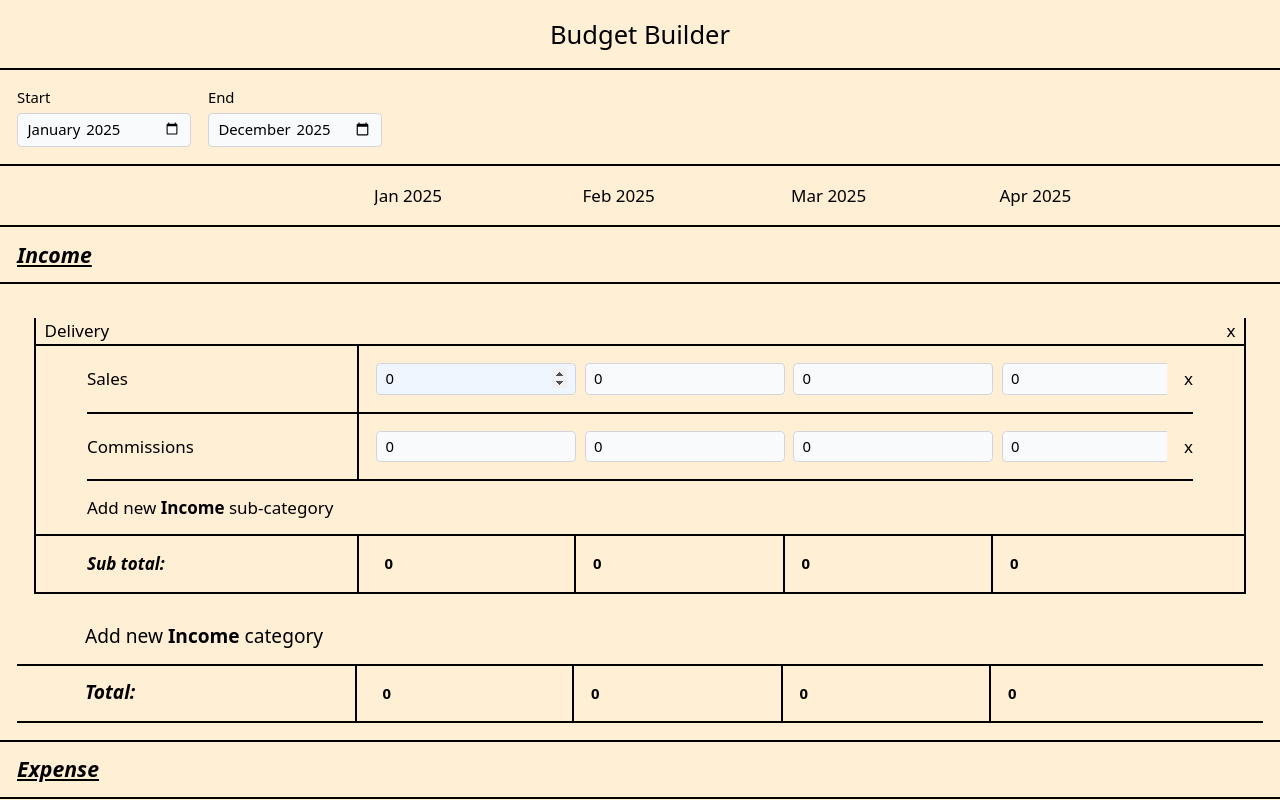
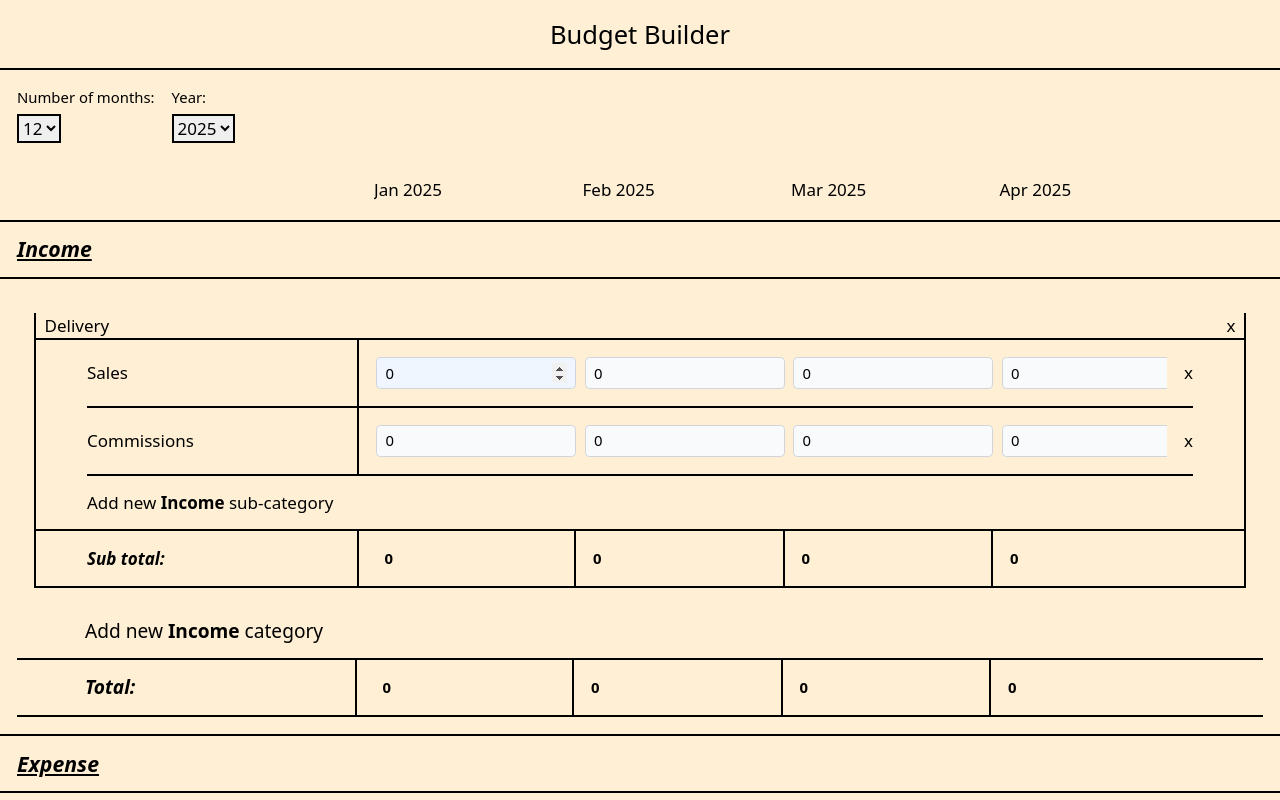
Before and after one commit to loitph/avnon-assessment, an Angular app: page /budget-builder in a window 1280 px wide. Shown: the top 800 px of the page. Built offline with nearby package versions, Linux system fonts and the light colour scheme.

Commit message:
Enhance budget builder with month and year selection functionality

```diff
--- a/src/app/core/services/budget-service/budget-service.ts
+++ b/src/app/core/services/budget-service/budget-service.ts
@@ -12,10 +12,10 @@ import {
   providedIn: 'root',
 })
 export class BudgetService {
+  _numberOfMonths = signal(12);
+  _year = signal(2025);
+
   data = signal<DataBudget>({
-    startMonth: '2025-01',
-    endMonth: '2025-12',
-
     parentCategories: [
       {
         id: 'pcat-1',
@@ -186,8 +186,7 @@ export class BudgetService {
     });
   }
 
-  setDateRange(start: MonthVal, end: MonthVal) {
-    this.data.update((d) => ({ ...d, startMonth: start, endMonth: end }));
+  setDateRange() {
     this.initRow();
     this.isDateUpdated.set(true);
   }
@@ -211,29 +210,21 @@ export class BudgetService {
   }
 
     private generateMonths(): { key: MonthVal; label: string }[] {
-    const start = this.data().startMonth;
-    const end = this.data().endMonth;
+      let startMonth = 1;
+      let endMonth = this._numberOfMonths();
+      const year = this._year();
       const months: { key: MonthVal; label: string }[] = [];
-    let [startYear, startMonth] = start.split('-').map(Number);
-    let [endYear, endMonth] = end.split('-').map(Number);
 
-    while (startYear < endYear || (startYear === endYear && startMonth <= endMonth)) {
+      while (startMonth <= endMonth) {
         months.push({
-        // ex: "2025-01"
-        key: `${startYear}-${startMonth.toString().padStart(2, '0')}` as MonthVal,
-
-        // ex: "Jan 2025"
-        label: new Date(startYear, startMonth - 1).toLocaleString('default', {
+          key: `${year}-${startMonth.toString().padStart(2, '0')}` as MonthVal,
+          label: new Date(year, startMonth - 1).toLocaleString('default', {
             month: 'short',
             year: 'numeric',
           }),
         });
 
-      // auto increasement month and year if needed
-      if (startMonth === 12) {
-        startMonth = 1;
-        startYear++;
-      } else startMonth++;
+        startMonth++;
       }
 
       return months;
--- a/src/app/pages/budget-builder/budget-builder.html
+++ b/src/app/pages/budget-builder/budget-builder.html
@@ -1,4 +1,4 @@
-<p class="w-full text-2xl text-center p-4 border-solid border-b-2 border-black bg-[papayawhip]">
+<p class="w-full text-2xl text-center p-4 border-solid border-b-2 border-black">
   Budget Builder
 </p>
 
--- a/src/app/pages/budget-builder/components/month-selector/month-selector.html
+++ b/src/app/pages/budget-builder/components/month-selector/month-selector.html
@@ -1,32 +1,41 @@
-<div class="flex gap-4 w-full text-2xl p-4 border-solid border-b-2 border-black bg-[papayawhip]">
+<div class="date-container">
   <div>
     <label
-      class="block text-sm font-medium"
-      for="month-start-selector"
+      class="date-title"
+      for="month-selector"
     >
-      Start
+      Number of months:
     </label>
-    <input
-      id="month-start-selector"
-      type="month"
-      [(ngModel)]="start"
-      (change)="update()"
-      class="mt-1"
-    />
+
+    <select
+      id="month-selector"
+      class="outline-none text-base border-primary"
+      [ngModel]="_numberOfMonths()"
+      (change)="updateMonth($event)"
+    >
+      @for (month of months; track $index) {
+        <option [value]="month">{{ month }}</option>
+      }
+    </select>
   </div>
+
   <div>
     <label
-      class="block text-sm font-medium"
-      for=""
+      class="date-title"
+      for="year-selector"
     >
-      End
+      Year:
     </label>
-    <input
-      id="month-end-selector"
-      type="month"
-      [(ngModel)]="end"
-      (change)="update()"
-      class="mt-1"
+
+    <select
+      id="year-selector"
+      class="outline-none text-base border-primary"
+      [ngModel]="_year()"
+      (change)="updateYear($event)"
     >
+      @for (year of years; track $index) {
+        <option [value]="year">{{ year }}</option>
+      }
+    </select>
   </div>
 </div>
--- a/src/app/pages/budget-builder/components/month-selector/month-selector.scss
+++ b/src/app/pages/budget-builder/components/month-selector/month-selector.scss
@@ -0,0 +1,7 @@
+.date-container {
+  @apply flex w-full gap-4 justify-start items-center text-2xl p-4;
+}
+
+.date-title {
+  @apply block text-sm font-medium;
+}
--- a/src/app/pages/budget-builder/components/month-selector/month-selector.ts
+++ b/src/app/pages/budget-builder/components/month-selector/month-selector.ts
@@ -11,10 +11,23 @@ import { BudgetService } from '@services/budget-service/budget-service';
 })
 export class MonthSelector {
   private budgetService = inject(BudgetService);
-  start: MonthVal = this.budgetService.data().startMonth;
-  end: MonthVal = this.budgetService.data().endMonth;
 
-  update() {
-    this.budgetService.setDateRange(this.start, this.end);
+  _numberOfMonths = this.budgetService._numberOfMonths;
+  _year = this.budgetService._year;
+
+  private monthOfYear = 12;
+  private numberOfYears = 84; // from 1942 to 2025
+
+  months =  Array.from({ length: this.monthOfYear }, (_, i) => i + 1);
+  years = Array.from({ length: this.numberOfYears }, (_, i) => new Date().getFullYear() - i);
+
+  updateMonth(event: Event) {
+    this.budgetService._numberOfMonths.set(Number((event.target as HTMLSelectElement).value));
+    this.budgetService.setDateRange();
+  }
+
+  updateYear(event: Event) {
+    this.budgetService._year.set(Number((event.target as HTMLSelectElement).value));
+    this.budgetService.setDateRange();
   }
 }
--- a/src/app/pages/budget-builder/components/planning/planning.html
+++ b/src/app/pages/budget-builder/components/planning/planning.html
@@ -1,5 +1,5 @@
-<div class="flex flex-col bg-[papayawhip]">
-  <div class="flex justify-between gap-4 h-auto border-b-2 border-solid border-black px-20">
+<div class="flex flex-col">
+  <div class="flex gap-4 h-auto border-b-2 border-solid border-black px-20">
     <div class="min-w-64"></div>
 
     <div
@@ -27,7 +27,7 @@
         <div class="px-12 border-x-2 border-solid border-black">
           @for (child of data().categories || []; track $index) {
             @if (child.parentId == parent.id) {
-              <div class="flex justify-between gap-4 h-auto border-b-2 border-solid border-black">
+              <div class="flex gap-4 h-auto border-b-2 border-solid border-black">
                 <p class="min-w-64 border-solid border-r-2 border-black flex justify-start items-center text-wrap">{{ child.name }}</p>
 
                 <div
@@ -117,7 +117,7 @@
         <div class="px-12 border-x-2 border-solid border-black">
           @for (child of data().categories || []; track $index) {
             @if (child.parentId == parent.id) {
-              <div class="flex justify-between gap-4 h-auto border-b-2 border-solid border-black">
+              <div class="flex gap-4 h-auto border-b-2 border-solid border-black">
                 <p class="min-w-64 border-solid border-r-2 border-black flex justify-start items-center text-wrap">{{ child.name }}</p>
 
                 <div
--- a/src/app/pages/budget-builder/components/planning/planning.ts
+++ b/src/app/pages/budget-builder/components/planning/planning.ts
@@ -7,6 +7,7 @@ import {
   ElementRef,
   HostListener,
   inject,
+  OnDestroy,
   QueryList,
   signal,
   ViewChildren,
@@ -21,7 +22,7 @@ import {
 import { ContextMenu } from '@components/context-menu/context-menu';
 import { Expense, Income, ItemDataDialog } from '@models/budget.model';
 import { BudgetService } from '@services/budget-service/budget-service';
-import { debounceTime, Subject, tap } from 'rxjs';
+import { debounceTime, Subject, takeUntil, tap } from 'rxjs';
 import { Dialog } from '@components/dialog/dialog';
 import { forbiddenNameValidator } from '@directives/forbidden-name.directive';
 
@@ -32,7 +33,9 @@ import { forbiddenNameValidator } from '@directives/forbidden-name.directive';
   styleUrl: './planning.scss',
   host: { class: 'sync-scroll-x-host' },
 })
-export class Planning implements AfterViewInit {
+export class Planning implements AfterViewInit, OnDestroy {
+  private destroy$ = new Subject<void>();
+
   @ViewChildren('input') inputs!: QueryList<ElementRef<HTMLInputElement>>;
   private inputArray: HTMLInputElement[] = [];
 
@@ -127,6 +130,8 @@ export class Planning implements AfterViewInit {
       if (isDateUpdated) {
         this.updateInputArray();
         this.focusFirst();
+
+        this.budgetService.isDateUpdated.set(false);
       }
     });
   }
@@ -135,9 +140,11 @@ export class Planning implements AfterViewInit {
     this.updateInputArray();
     this.focusFirst();
 
-    this.inputs.changes.subscribe(() => {
-      this.updateInputArray();
-    });
+    this.inputs.changes
+      .pipe(takeUntil(this.destroy$))
+      .subscribe(() => {
+        this.updateInputArray();
+      });
   }
 
   onScroll(event: Event) {
@@ -285,4 +292,9 @@ export class Planning implements AfterViewInit {
       targetId: '',
     });
   }
+
+  ngOnDestroy() {
+    this.destroy$.next();
+    this.destroy$.complete();
+  }
 }
```
Lines whose indentation alone changed are shown as unchanged.
